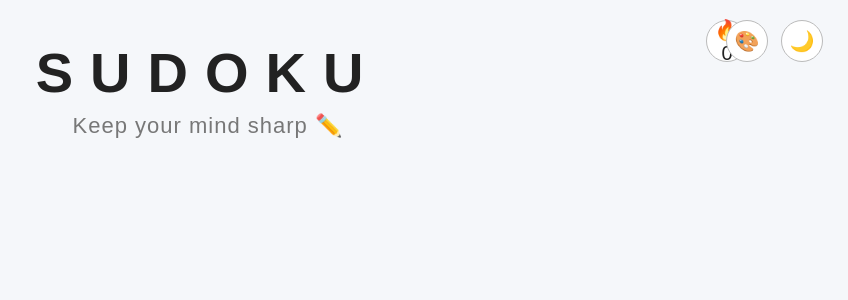
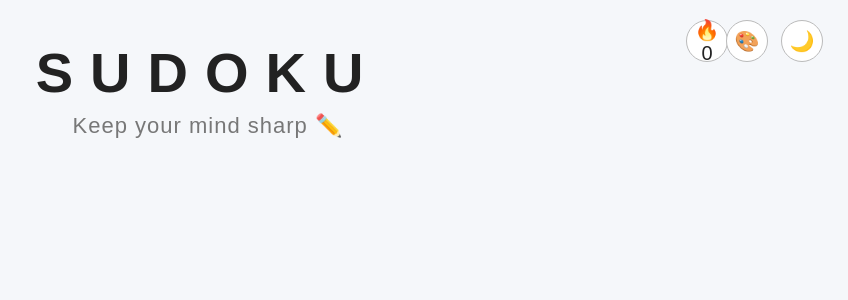
Before and after one commit to AnanthRio/Sudoku, a PHP site: page / in a window 1280 px wide. Shown: the top 300 px of the page, without its empty margins (432-1280 px from the left). Run offline with PHP 8.4, Linux system fonts and the light colour scheme.

Commit message:
Daily Challeneges

```diff
--- a/docs/css/style.css
+++ b/docs/css/style.css
@@ -983,7 +983,7 @@ Remaining cells
 .daily-streak-display {
     position: absolute;
     top: 20px;
-    right: 100px;
+    right: 120px;
     width: 42px;
     height: 42px;
     border: 1px solid var(--border-color);
--- a/public/css/style.css
+++ b/public/css/style.css
@@ -983,7 +983,7 @@ Remaining cells
 .daily-streak-display {
     position: absolute;
     top: 20px;
-    right: 100px;
+    right: 120px;
     width: 42px;
     height: 42px;
     border: 1px solid var(--border-color);
```
